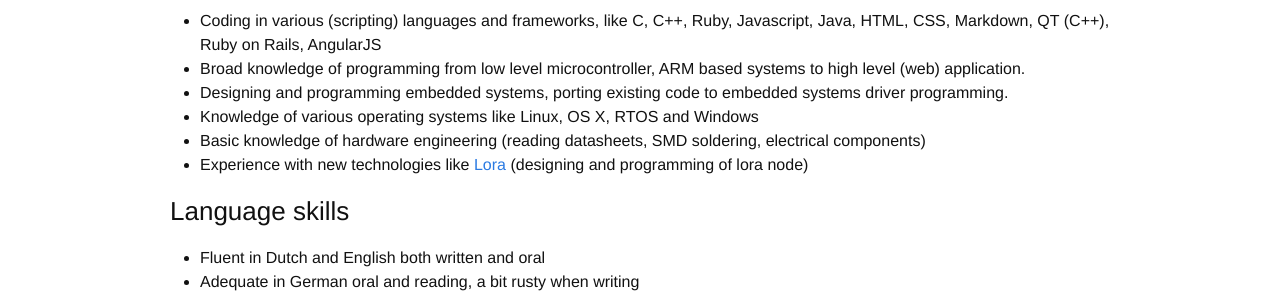
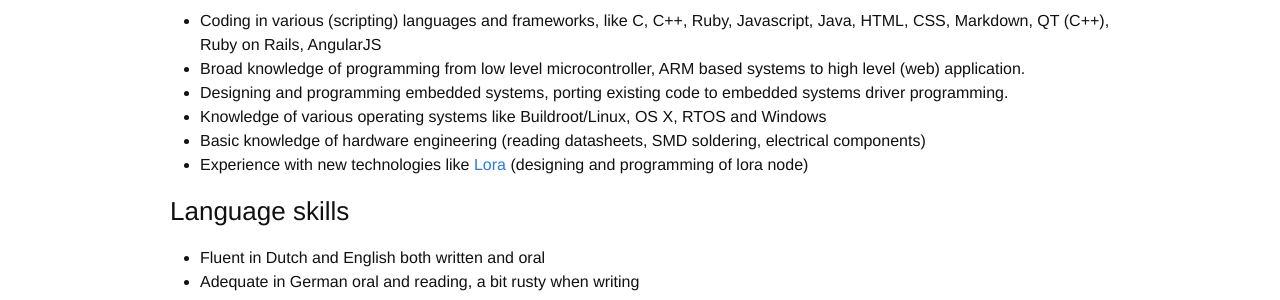
Before and after one commit to erikkallen/erikkallen.github.io, a Jekyll site: the page built from resume.md, in a window 1280 px wide and 900 px high, scrolled down 435 px. Shown: the part 152-452 px from the top of the window. Built offline with Jekyll 4.4.1, drawn with Linux system fonts in a browser that asks for light colours; some web fonts are replaced.

Commit message:
Updated Resume

```diff
--- a/resume.md
+++ b/resume.md
@@ -26,7 +26,7 @@ Please use one of the social networks to get in touch with me.
 * Coding in various (scripting) languages and frameworks, like C, C++, Ruby, Javascript, Java, HTML, CSS, Markdown, QT (C++), Ruby on Rails, AngularJS
 * Broad knowledge of programming from low level microcontroller, ARM based systems to high level (web) application.
 * Designing and programming embedded systems, porting existing code to embedded systems driver programming.
-* Knowledge of various operating systems like Linux, OS X, RTOS and Windows
+* Knowledge of various operating systems like Buildroot/Linux, OS X, RTOS and Windows
 * Basic knowledge of hardware engineering (reading datasheets, SMD soldering, electrical components)
 * Experience with new technologies like [Lora](https://www.lora-alliance.org/) (designing and programming of lora node)
 
```
